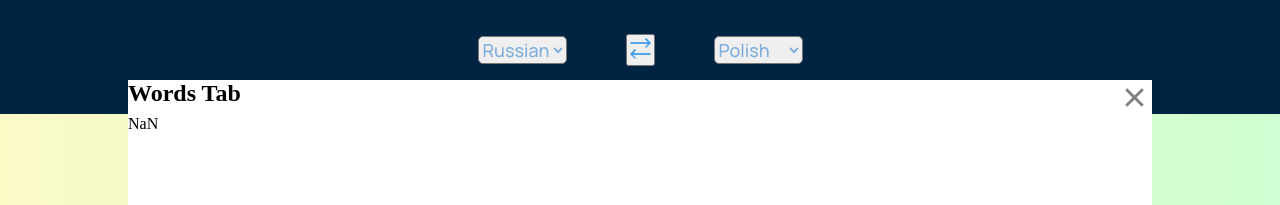
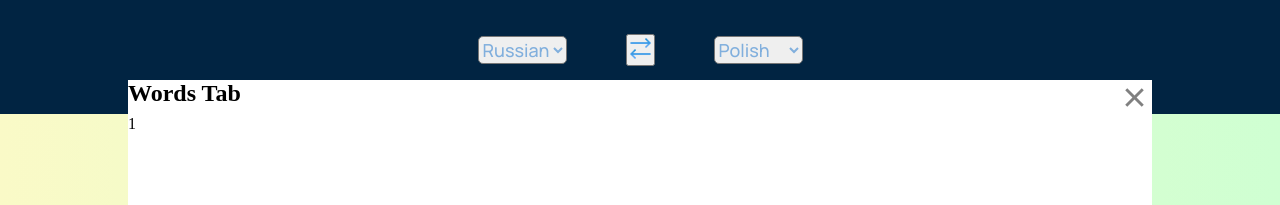
Before and after one commit to VladLys0v/LangArts, a React (Create React App) app: page / in a window 1280 px wide. Both pictures are taken after a click on the button "Words". Shown: the part 403-608 px from the top of the page. Built offline with nearby package versions, Linux system fonts and the light colour scheme; the HTML template or start-up script is replaced by a standard one.

Commit message:
countdown has been fixed

```diff
--- a/src/containers/wordsModals/WordsModal.jsx
+++ b/src/containers/wordsModals/WordsModal.jsx
@@ -6,16 +6,17 @@ const WordsModal = ({ showWordsModal, setShowWordsModal }) => {
   const [countdown, setCountdown] = useState(3);
 
   useEffect(() => {
-    const timer = setInterval(() => {
-      setCountdown(countdown => countdown - 1);
-    }, 1000);
-
-    if (countdown === 0) {
-      setCountdown("Start!");
+    if (showWordsModal && countdown > 0) {
+      const timer = setTimeout(() => {
+        setCountdown(countdown - 1);
+      }, 1000);
+      return () => clearTimeout(timer);
+    } else if (showWordsModal && countdown === 0) {
+      setCountdown('Start!');
+    } else if (!showWordsModal) {
+      setCountdown(3);
     }
-
-    return () => clearInterval(timer);
-  }, [countdown]);
+  }, [showWordsModal, countdown]);
 
   if (!showWordsModal) {
     return null;
```
